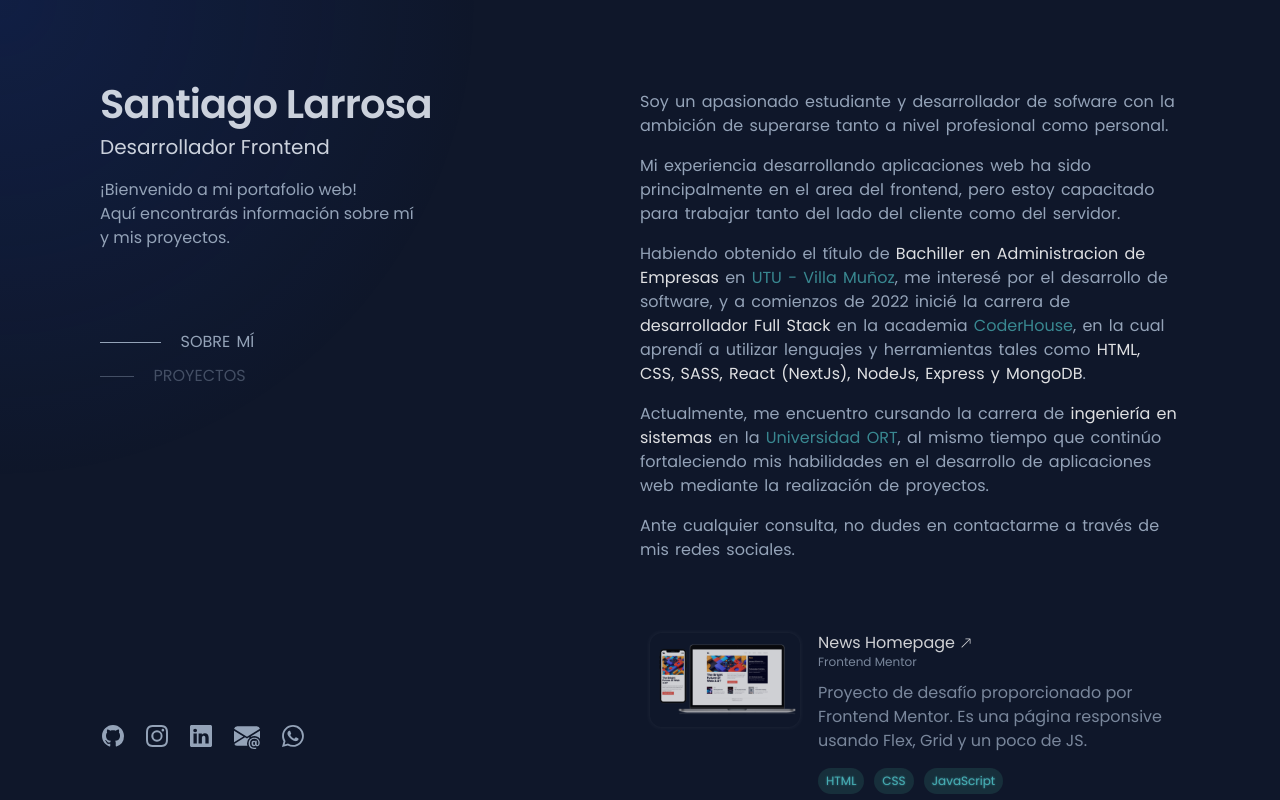
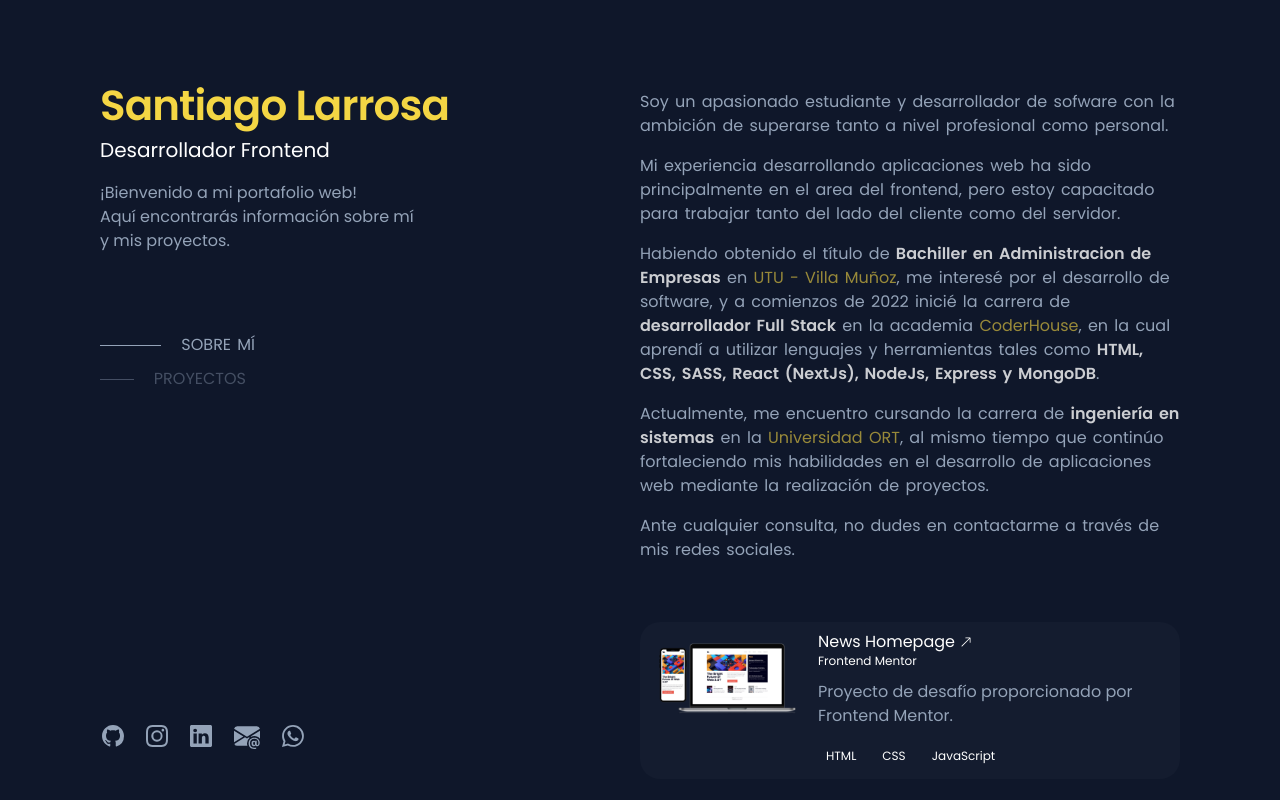
Before and after one commit to Dev-Santi/my_portfolio, a Next.js app: page / in a window 1280 px wide. Shown: the top 800 px of the page. Built offline with nearby package versions, Linux system fonts and the light colour scheme.

Commit message:
cambios visuales

```diff
--- a/public/proyects/proyects.js
+++ b/public/proyects/proyects.js
@@ -2,8 +2,7 @@
   {
     title: "News Homepage",
     category: "Frontend Mentor",
-    description:
-      "Proyecto de desafío proporcionado por Frontend Mentor. Es una página responsive usando Flex, Grid y un poco de JS.",
+    description: "Proyecto de desafío proporcionado por Frontend Mentor.",
     img: "/card_imgs/news_homepage.png",
     alt: "Ilustración de cómo se ve el sitio web en un dispositivo móvil y en una pc de escritorio.",
     tools: ["HTML", "CSS", "JavaScript"],
@@ -16,14 +15,13 @@
       "Proyecto final para curso de Desarrollador Web en la academia CoderHouse. Se trata de un sitio web para un estudio jurídico.",
     img: "/card_imgs/brascesco_larrosa.png",
     alt: "Ilustración de cómo se ve el sitio web en un dispositivo móvil y en una pc de escritorio.",
-    tools: ["HTML", "SASS (.scss)", "BootStrap"],
+    tools: ["HTML", "SASS", "BootStrap"],
     link: "https://dev-santi.github.io/coderhouse--BrascescoyLarrosa/index.html",
   },
   {
     title: "Single Page Portfolio",
     category: "Frontend Mentor",
-    description:
-      "Portafolio web para un diseñador. Utiliza contenedores grid y un carrousel sencillo hecho con JavaScript vanilla.",
+    description: "Portafolio web sencillo para un diseñador.",
     img: "/card_imgs/portfolio.png",
     alt: "Ilustración de cómo se ve el sitio web en un dispositivo móvil y en una pc de escritorio.",
     tools: ["HTML", "CSS", "JavaScript"],
@@ -36,7 +34,7 @@
       "Landing page de práctica para empresa que brinda servicios educativos online.",
     img: "/card_imgs/skilled_elearning.png",
     alt: "Ilustración de cómo se ve el sitio web en un dispositivo móvil y en una pc de escritorio.",
-    tools: ["HTML", "SASS (.scss)"],
+    tools: ["HTML", "SASS"],
     link: "https://dev-santi.github.io/challenges--Skilled-elearning/",
   },
 ];
--- a/src/app/components/About/about.module.css
+++ b/src/app/components/About/about.module.css
@@ -1,6 +1,6 @@
 .special {
-    color: var(--text-special-clr);
-    font-weight: 500;
+    color: var(--ligth-white);
+    font-weight: 600;
 }
 
 .about {
@@ -9,7 +9,7 @@
 
 .about a {
     display: inline-block;
-    color: var(--hover);
+    color: var(--yellow);
     opacity: 0.6;
     transition: 0.2s;
 }
--- a/src/app/components/About/index.jsx
+++ b/src/app/components/About/index.jsx
@@ -3,7 +3,7 @@
 
 function About() {
   return (
-    <section className={style.about}>
+    <section id='about' className={style.about}>
       <h2 className='sections_title'>Sobre mí</h2>
       <p>
         Soy un apasionado estudiante y desarrollador de sofware con la ambición
--- a/src/app/components/Header/Indices.jsx
+++ b/src/app/components/Header/Indices.jsx
@@ -12,14 +12,14 @@
   };
 
   const handleClick2 = () => {
-    window.scrollBy(0, 999);
+    window.scrollBy(0, 600);
   };
 
   const handleScroll = () => {
     setScroll(window.scrollY);
   };
 
-  //Como solo el segundo renderizado se realiza en el cliente, window no existe en el primero.
+  //Como solo el segundo renderizado se realiza en el cliente, el objeto window no existe en el primero.
   useEffect(() => {
     setSafeLoad(true);
   }, []);
--- a/src/app/components/Header/header.module.css
+++ b/src/app/components/Header/header.module.css
@@ -1,7 +1,3 @@
-.header {
-    color: white;
-}
-
 .subtitle {
     margin-top: -0.2rem;
 }
@@ -26,14 +22,13 @@
 
 .social svg {
     font-size: 2.2rem;
-    color: var(--text-clr);
+    color: var(--ligth-grey);
     transition: 0.2s;
 }
 
 .social a svg:hover {
     transform: scale(1.2);
-    color: var(--hover);
-    filter: drop-shadow(0 0rem 1rem #53d7d021);
+    color: var(--yellow);
 }
 
 #mail_icon {
@@ -77,12 +72,15 @@
         margin: 0;
     }
 
+    .indice ul li:not(.active) p:hover {
+        color: var(--yellow);
+    }
+
     .indice ul li span {
         display: block;
         height: 1px;
         width: 4rem;
-        background-color: var(--text-clr);
-
+        background-color: var(--ligth-grey);
         transition: 0.3s;
     }
 
--- a/src/app/components/LigthPoint/ligthpoint.module.css
+++ b/src/app/components/LigthPoint/ligthpoint.module.css
@@ -7,7 +7,7 @@
     border: 1px;
     border-radius: 50%;
     background: radial-gradient(60rem circle,
-            rgba(29, 78, 216, 0.15),
+            var(--pointer),
             transparent 80%);
     z-index: -1;
 }
--- a/src/app/components/Proyects/Title.jsx
+++ b/src/app/components/Proyects/Title.jsx
@@ -1,3 +1,7 @@
 export default function Title() {
-  return <h2 className='sections_title'>Proyectos</h2>;
+  return (
+    <h2 id='proyects' className='sections_title'>
+      Proyectos
+    </h2>
+  );
 }
--- a/src/app/components/Proyects/proyects.module.css
+++ b/src/app/components/Proyects/proyects.module.css
@@ -3,10 +3,9 @@
     flex-direction: column-reverse;
     gap: 1.8rem;
     padding: 1rem;
-    background-color: #ffffff02;
+    background-color: var(--white-transparent);
     border-radius: 2rem;
-    border-top: #ffffff00 1px solid;
-    opacity: 0.8;
+    opacity: 1;
     margin-top: 3rem;
 }
 
@@ -14,7 +13,6 @@
     max-width: 15rem;
     min-width: 10rem;
     border-radius: 1.2rem;
-    box-shadow: 0 0 0.5rem 0 rgba(255, 255, 255, 0.089);
 }
 
 .card>div {
@@ -30,7 +28,7 @@
 
 .card h3 {
     margin-top: 0;
-    color: var(--title-clr);
+    color: var(--light-grey);
     font-weight: 500;
     line-height: 2rem;
     display: flex;
@@ -40,14 +38,14 @@
 }
 
 .card:hover {
-    background-color: #ffffff09;
-    border-top: #ffffff13 1px solid;
-    box-shadow: 0 1rem 0.5rem 0rem rgba(0, 0, 0, 0.051);
+    background-color: #ffffff06;
+    box-shadow: 0 0.6rem 0rem 0rem rgba(0, 0, 0, 0.249);
     opacity: 1;
+    border-color: var(--yellow);
 }
 
 .card:hover h3 {
-    color: var(--hover);
+    color: var(--yellow);
 }
 
 .card:hover svg {
@@ -70,11 +68,10 @@
     margin-top: 1.5rem;
     width: fit-content;
     padding: 0.4rem 0.8rem;
-    background-color: #20494d9d;
-    color: var(--hover);
+    color: var(--white);
     font-size: 1.2rem;
     border-radius: 99rem;
-    text-shadow: 0 0 0.2rem rgba(100, 242, 255, 0.599);
+    transition: 0.3s;
 }
 
 .tools_container {
@@ -90,3 +87,10 @@
         cursor: pointer;
     }
 }
+
+@media(min-width: 64rem) {
+    .card {
+        background-color: transparent;
+        opacity: 0.8;
+    }
+}
--- a/src/app/globals.css
+++ b/src/app/globals.css
@@ -1,9 +1,11 @@
 :root {
-  --main-bg: #0f172a;
-  --titles-clr: #e2e8f0e4;
-  --text-clr: #94a3b8;
-  --text-special-clr: #ffffffdd;
-  --hover: #55d3d5;
+  --yellow: #F4D644;
+  --grey: rgb(15 23 42);
+  --ligth-grey: rgb(148 163 184);
+  --white: #fff;
+  --ligth-white: #ffffffc8;
+  --white-transparent: #ffffff06;
+  --black: #000;
 }
 
 * {
@@ -13,8 +15,8 @@
 }
 
 html {
-  background-color: var(--main-bg);
-  color: #fff;
+  background-color: var(--grey);
+  color: var(--white);
   font-size: 62.5%;
   scroll-behavior: smooth;
 }
@@ -35,7 +37,7 @@
 p {
   margin-top: 1.6rem;
   font-size: 1.6rem;
-  color: var(--text-clr);
+  color: var(--ligth-grey);
   line-height: 2.4rem;
   width: 100%;
   word-spacing: 0.2rem;
@@ -49,7 +51,7 @@
   cursor: pointer;
   font-size: 1.6rem;
   word-spacing: 0.2rem;
-  color: var(--hover);
+  color: var(--yellow);
   opacity: 0.6;
   transition: 0.2s;
 }
@@ -59,8 +61,8 @@
 }
 
 h1 {
-  font-size: 4rem;
-  color: var(--titles-clr);
+  font-size: 3.8rem;
+  color: var(--yellow);
   font-weight: 600;
   letter-spacing: -0.9px;
 }
@@ -68,7 +70,6 @@
 h2,
 h3 {
   margin-top: 1rem;
-  color: var(--titles-clr);
   font-size: 2rem;
   font-weight: 500;
 }
@@ -90,6 +91,10 @@
 }
 
 @media(min-width: 64rem) {
+  h1 {
+    font-size: 4.2rem;
+  }
+
   body {
     padding: 7.4rem 10rem;
   }
--- a/src/app/page.jsx
+++ b/src/app/page.jsx
@@ -7,7 +7,6 @@
   return (
     <main>
       <div>
-        <LigthPoint />
         <Header />
       </div>
       <div>
```
